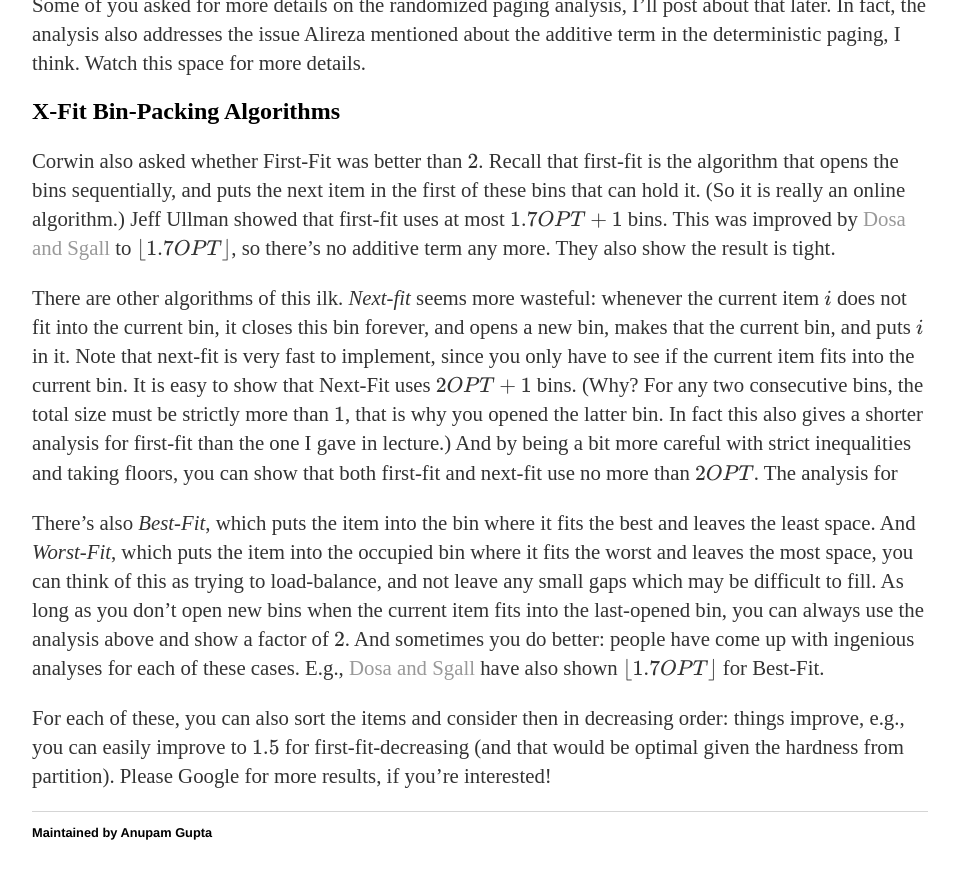
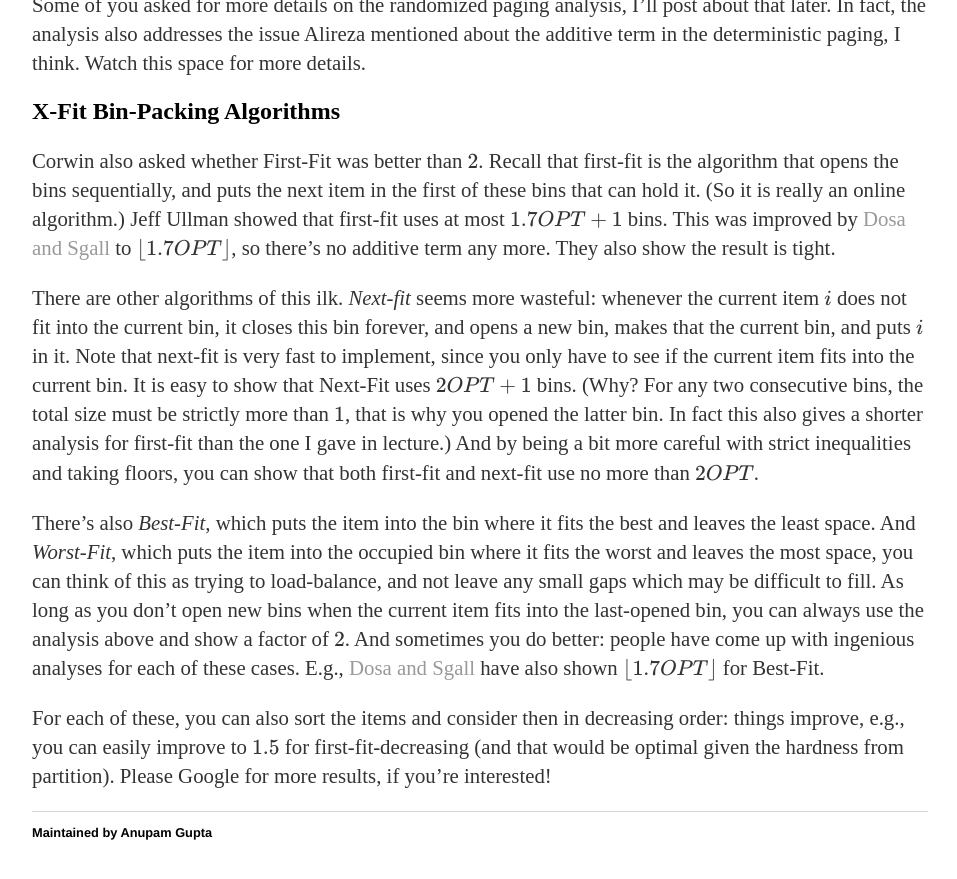
Before and after one commit to cmualgos/cmualgos.github.io, a Jekyll site: the page built from _posts/2018-10-24-online.md, in a window 1280 px wide and 900 px high, scrolled down 1529 px. Shown: the top 879 px of the window, without its empty margins (160-1117 px from the left). Built offline with Jekyll 4.4.1, drawn with Linux system fonts in a browser that asks for light colours; formulas are drawn with MathJax 3.

Commit message:
Online post

```diff
--- a/_posts/2018-10-24-online.md
+++ b/_posts/2018-10-24-online.md
@@ -95,7 +95,7 @@ the total size must be strictly more than $1$, that is why you opened
 the latter bin. In fact this also gives a shorter analysis for first-fit
 than the one I gave in lecture.) And by being a bit more careful with
 strict inequalities and taking floors, you can show that both first-fit
-and next-fit use no more than $2OPT$. The analysis for
+and next-fit use no more than $2OPT$.
 
 There's also *Best-Fit*, which puts the item into the bin where it fits
 the best and leaves the least space. And *Worst-Fit*, which puts the item
```
